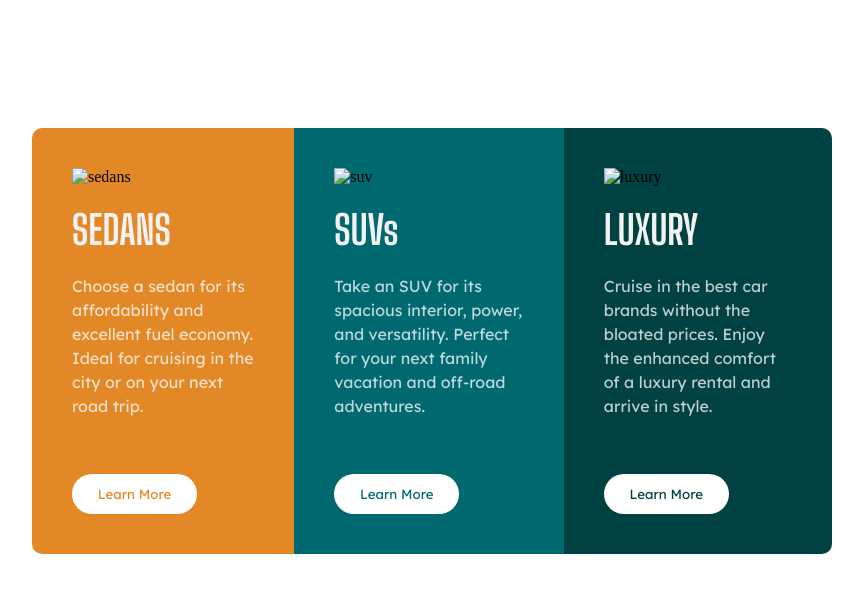
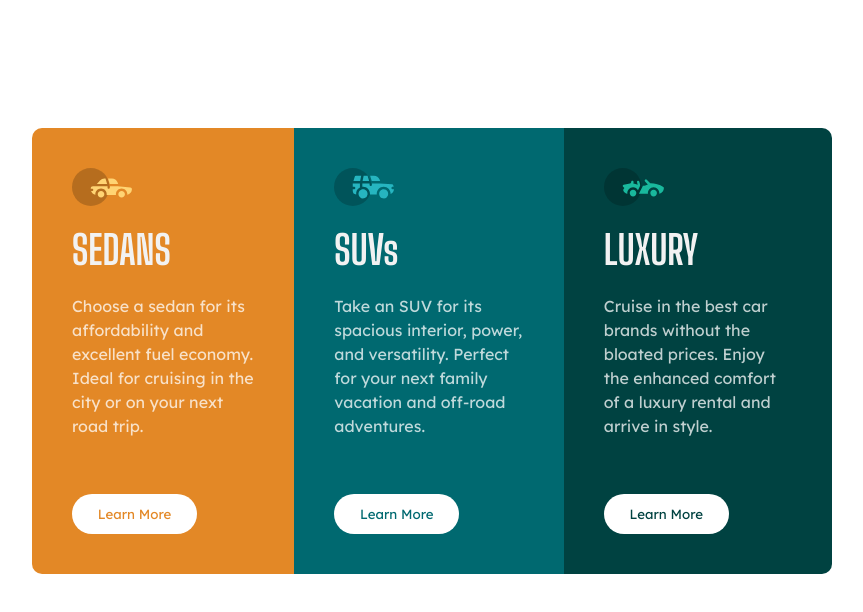
Before and after one commit to AndersRKvamme/Kopier-Design, a plain HTML site: page index.html in a window 1280 px wide. Shown: the whole page, without its empty margins (208-1071 px from the left). Drawn offline with Linux system fonts and the light colour scheme.

Commit message:
Image dot fix and / fix

```diff
--- a/index.html
+++ b/index.html
@@ -20,7 +20,7 @@
     <section class="container">
     <article class="sedans">
 
-        <img src=".images/icon-sedans.svg" alt="sedans">
+        <img src="./images/icon-sedans.svg" alt="sedans">
         <h1>SEDANS</h1>
         <p>
           Choose a sedan for its affordability and excellent fuel economy. Ideal for cruising in the city
@@ -30,7 +30,7 @@
   </article>
 
   <article class="suvs">
-    <img src=".images/icon-suvs.svg" alt="suv">
+    <img src="./images/icon-suvs.svg" alt="suv">
     <h1>SUVs</h1>
     <p>
       Take an SUV for its spacious interior, power, and versatility. Perfect
@@ -40,7 +40,7 @@
 </article>
 
 <article class="luxury">
-    <img src=".images/icon-luxury.svg" alt="luxury">
+    <img src="./images/icon-luxury.svg" alt="luxury">
     <h1>LUXURY</h1>
     <p>
       Cruise in the best car brands without the bloated prices. Enjoy the
```
